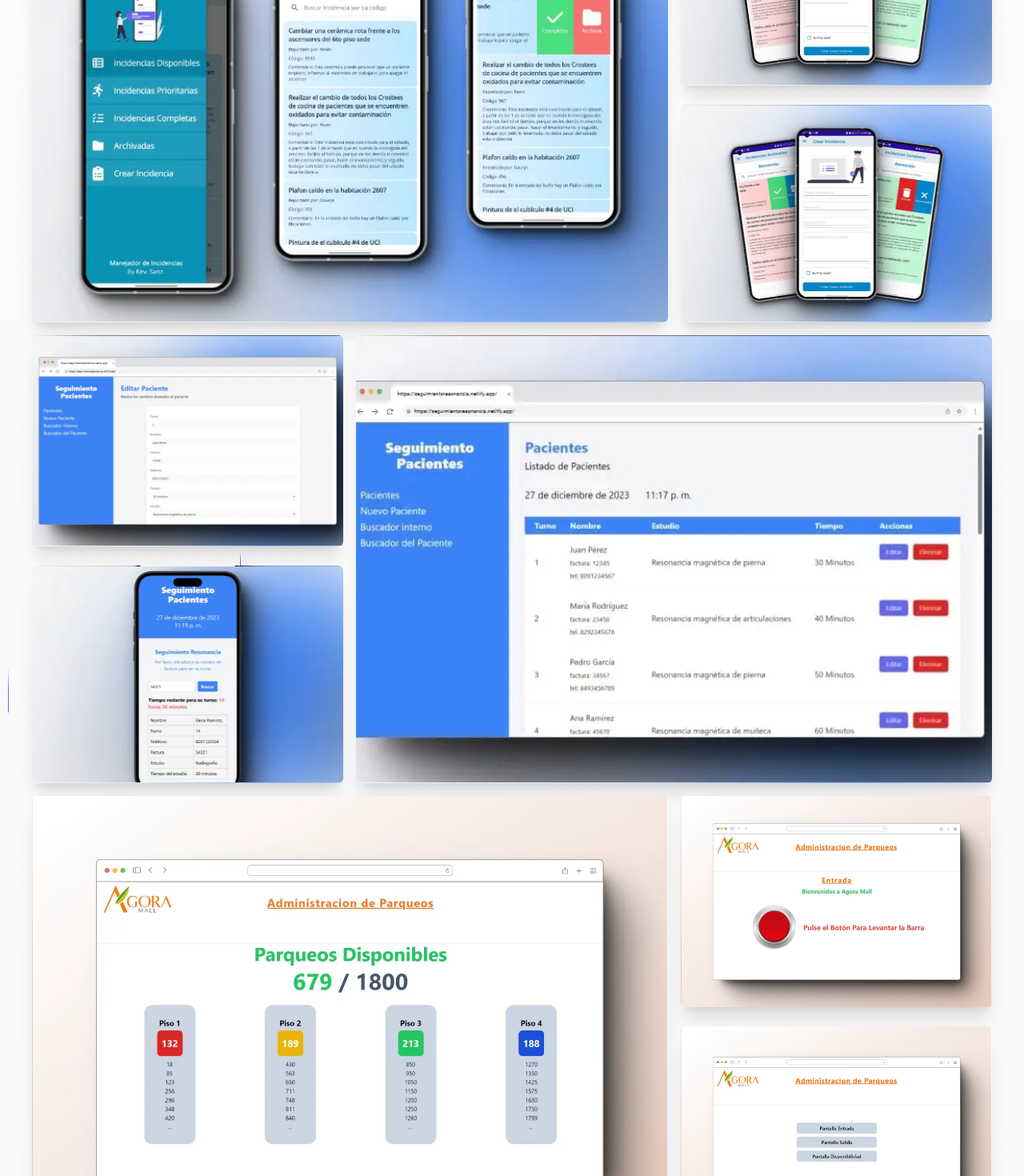
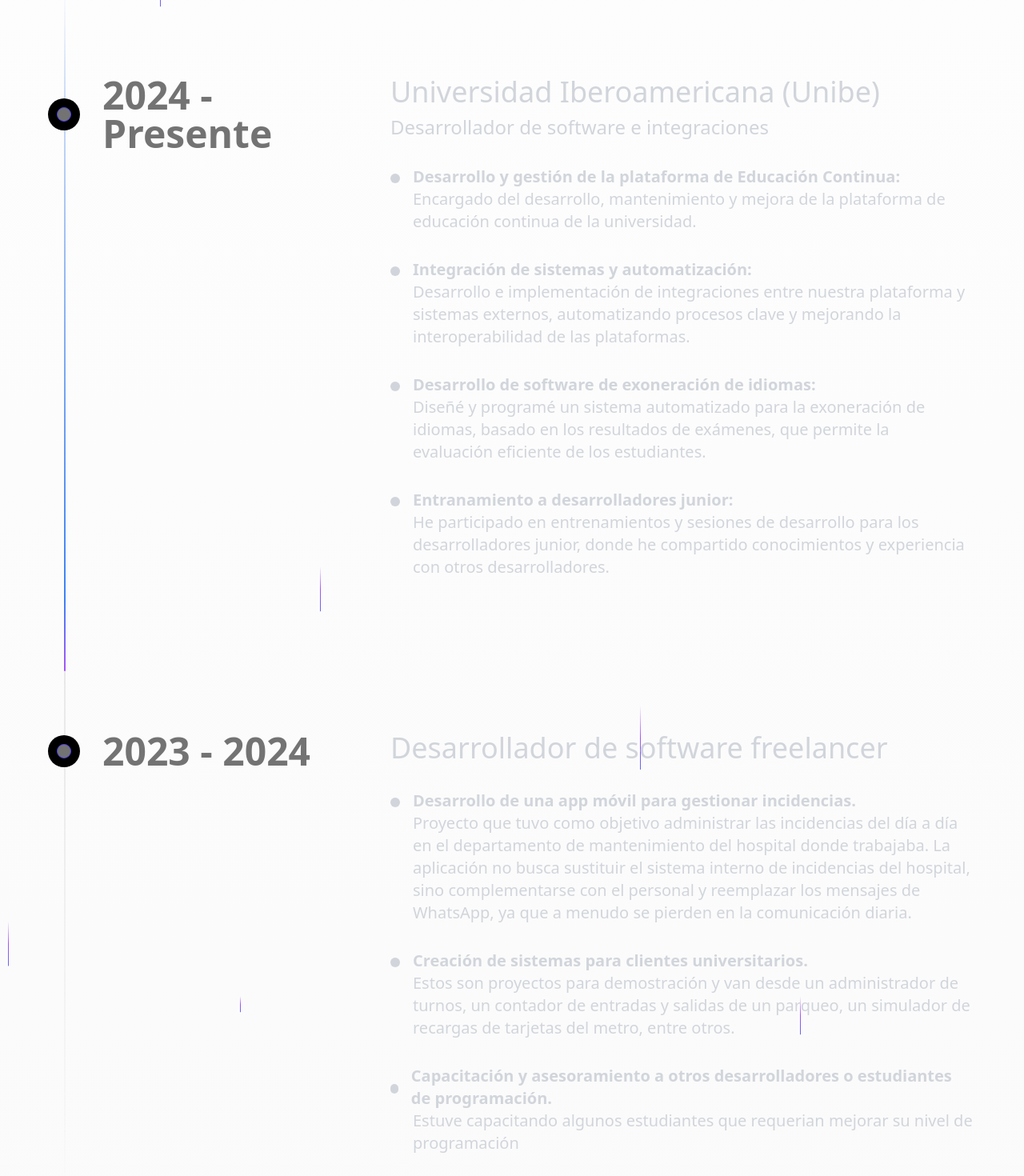
Before and after one commit to LordKevinR/portafolio, a React (Vite) app: page / in a window 1280 px wide. Shown: the part 1320-2790 px from the top of the page at 80% size. Built offline with nearby package versions, Linux system fonts and the light colour scheme.

Commit message:
Experiencia laboral

```diff
--- a/package.json
+++ b/package.json
@@ -13,7 +13,7 @@
     "preview": "vite preview"
   },
   "dependencies": {
-    "@tabler/icons-react": "^3.14.0",
+    "@tabler/icons-react": "^3.15.0",
     "clsx": "^2.1.1",
     "framer-motion": "^11.5.4",
     "gh-pages": "^6.1.1",
--- a/src/App.jsx
+++ b/src/App.jsx
@@ -6,15 +6,19 @@
 import Navbar from "./components/Navbar";
 import Headroom from "react-headroom";
 import { BackgroundBeamsWithCollision } from "./components/ui/background-beams-with-collision";
+import Experiencia from "./components/Experiencia";
 
 function App() {
   return (
     <BackgroundBeamsWithCollision className={"flex flex-col"}>
-      <div className="px-2">
+      <div className="px-2 w-full">
         <Headroom className="z-[15] relative">
           <Navbar />
         </Headroom>
         <Header />
+        <div>
+          <Experiencia />
+        </div>
         <Freelancer />
         <Tecnologias />
         <Contacto />
--- a/src/components/Card.jsx
+++ b/src/components/Card.jsx
@@ -5,7 +5,7 @@
     <div className={`w-full ${width}`}>
       <div
         className={cn(
-          `${height} group w-full cursor-pointer overflow-hidden relative card rounded-md shadow-xl mx-auto flex flex-col justify-end p-4 border border-transparent dark:border-neutral-800`,
+          `${height} group w-full cursor-pointer overflow-hidden relative card rounded-[2rem] shadow-xl mx-auto flex flex-col justify-end p-4 border border-transparent dark:border-neutral-800`,
           "hover:after:content-[''] hover:after:absolute hover:after:inset-0 hover:after:bg-black hover:after:opacity-50",
           "transition-all duration-500"
         )}
--- /dev/null
+++ b/src/components/Experiencia.jsx
@@ -0,0 +1,118 @@
+import { Timeline } from "../components/ui/timeline";
+
+export default function Experiencia() {
+  const data = [
+    {
+      title: "2024 - Presente",
+      content: (
+        <div>
+          <div>
+            <p className="text-gray-300 text-4xl font-normal">
+              Universidad Iberoamericana (Unibe)
+            </p>
+            <p className="text-gray-300 text-2xl mt-2 font-normal mb-8 ">
+              Desarrollador de software e integraciones
+            </p>
+            <div className="text-gray-300 text-xl font-normal mb-8">
+              <strong className="flex items-center gap-4">
+                <div className="bg-gray-300 mt-1 w-3 h-3 rounded-full hidden lg:flex"></div>
+                Desarrollo y gestión de la plataforma de Educación Continua:
+              </strong>
+              <p className="lg:ml-7">
+                Encargado del desarrollo, mantenimiento y mejora de la
+                plataforma de educación continua de la universidad.
+              </p>
+            </div>
+            <div className="text-gray-300 text-xl font-normal mb-8">
+              <strong className="flex items-center gap-4">
+                <div className="bg-gray-300 mt-1 w-3 h-3 rounded-full hidden lg:flex"></div>
+                Integración de sistemas y automatización:
+              </strong>
+              <p className="lg:ml-7">
+                Desarrollo e implementación de integraciones entre nuestra
+                plataforma y sistemas externos, automatizando procesos clave y
+                mejorando la interoperabilidad de las plataformas.
+              </p>
+            </div>
+            <div className="text-gray-300 text-xl font-normal mb-8">
+              <strong className="flex items-center gap-4">
+                <div className="bg-gray-300 mt-1 w-3 h-3 rounded-full hidden lg:flex"></div>
+                Desarrollo de software de exoneración de idiomas:
+              </strong>
+              <p className="lg:ml-7">
+                Diseñé y programé un sistema automatizado para la exoneración de
+                idiomas, basado en los resultados de exámenes, que permite la
+                evaluación eficiente de los estudiantes.
+              </p>
+            </div>
+            <div className="text-gray-300 text-xl font-normal mb-8">
+              <strong className="flex items-center gap-4">
+                <div className="bg-gray-300 mt-1 w-3 h-3 rounded-full hidden lg:flex"></div>
+                Entranamiento a desarrolladores junior:
+              </strong>
+              <p className="lg:ml-7">
+                He participado en entrenamientos y sesiones de desarrollo para
+                los desarrolladores junior, donde he compartido conocimientos y
+                experiencia con otros desarrolladores.
+              </p>
+            </div>
+          </div>
+        </div>
+      ),
+    },
+    {
+      title: "2023 - 2024",
+      content: (
+        <div>
+          <div>
+            <p className="text-gray-300 text-4xl font-normal mb-8 ">
+              Desarrollador de software freelancer
+            </p>
+            <div className="text-gray-300 text-xl font-normal mb-8">
+              <strong className="flex items-center gap-4">
+                <div className="bg-gray-300 mt-1 w-3 h-3 rounded-full hidden lg:flex"></div>
+                Desarrollo de una app móvil para gestionar incidencias.
+              </strong>
+              <p className="lg:ml-7">
+                Proyecto que tuvo como objetivo administrar las incidencias del
+                día a día en el departamento de mantenimiento del hospital donde
+                trabajaba. La aplicación no busca sustituir el sistema interno
+                de incidencias del hospital, sino complementarse con el personal
+                y reemplazar los mensajes de WhatsApp, ya que a menudo se
+                pierden en la comunicación diaria.
+              </p>
+            </div>
+            <div className="text-gray-300 text-xl font-normal mb-8">
+              <strong className="flex items-center gap-4">
+                <div className="bg-gray-300 mt-1 w-3 h-3 rounded-full hidden lg:flex"></div>
+                Creación de sistemas para clientes universitarios.
+              </strong>
+              <p className="lg:ml-7">
+                Estos son proyectos para demostración y van desde un
+                administrador de turnos, un contador de entradas y salidas de un
+                parqueo, un simulador de recargas de tarjetas del metro, entre
+                otros.
+              </p>
+            </div>
+            <div className="text-gray-300 text-xl font-normal mb-8">
+              <strong className="flex items-center gap-4">
+                <div className="bg-gray-300 mt-1 w-3 h-3 rounded-full hidden lg:flex"></div>
+                Capacitación y asesoramiento a otros desarrolladores o
+                estudiantes de programación.
+              </strong>
+              <p className="lg:ml-7">
+                Estuve capacitando algunos estudiantes que requerian mejorar su
+                nivel de programación
+              </p>
+            </div>
+          </div>
+        </div>
+      ),
+    },
+  ];
+  return (
+    <div className="w-full">
+      <Timeline data={data} />
+    </div>
+  );
+}
--- /dev/null
+++ b/src/components/ui/timeline.jsx
@@ -0,0 +1,77 @@
+import { useScroll, useTransform, motion } from "framer-motion";
+import React, { useEffect, useRef, useState } from "react";
+
+export const Timeline = ({ data }) => {
+  const ref = useRef(null);
+  const containerRef = useRef(null);
+  const [height, setHeight] = useState(0);
+
+  useEffect(() => {
+    if (ref.current) {
+      const rect = ref.current.getBoundingClientRect();
+      setHeight(rect.height);
+    }
+  }, [ref]);
+
+  const { scrollYProgress } = useScroll({
+    target: containerRef,
+    offset: ["start 10%", "end 50%"],
+  });
+
+  const heightTransform = useTransform(scrollYProgress, [0, 1], [0, height]);
+  const opacityTransform = useTransform(scrollYProgress, [0, 0.1], [0, 1]);
+
+  return (
+    <div
+      className="w-full bg-transparent font-sans md:px-10"
+      ref={containerRef}
+    >
+      <div className="max-w-7xl mx-auto py-20 px-4 md:px-8 lg:px-10">
+        <h2 className="text-lg md:text-4xl mb-4 text-black dark:text-white max-w-4xl">
+          Experiencia laboral
+        </h2>
+        <p className="text-neutral-700 dark:text-neutral-300 text-sm md:text-base max-w-sm">
+          He estado trabajando en proyectos de software desde hace 2+ años.
+        </p>
+      </div>
+      <div ref={ref} className="relative max-w-7xl mx-auto pb-20">
+        {data.map((item, index) => (
+          <div
+            key={index}
+            className="flex justify-start pt-10 md:pt-40 md:gap-10"
+          >
+            <div className="sticky flex flex-col md:flex-row z-40 items-center top-40 self-start max-w-xs lg:max-w-sm md:w-full">
+              <div className="h-10 absolute left-3 md:left-3 w-10 rounded-full bg-black flex items-center justify-center">
+                <div className="h-4 w-4 rounded-full bg-neutral-500 border border-indigo-600 p-2" />
+              </div>
+              <h3 className="hidden md:block text-xl md:pl-20 md:text-5xl font-bold text-neutral-500 dark:text-neutral-500 ">
+                {item.title}
+              </h3>
+            </div>
+
+            <div className="relative pl-20 pr-4 md:pl-4 w-full">
+              <h3 className="md:hidden block text-2xl mb-4 text-left font-bold text-neutral-500 dark:text-neutral-500">
+                {item.title}
+              </h3>
+              {item.content}{" "}
+            </div>
+          </div>
+        ))}
+        <div
+          style={{
+            height: height + "px",
+          }}
+          className="absolute md:left-8 left-8 top-0 overflow-hidden w-[2px] bg-[linear-gradient(to_bottom,var(--tw-gradient-stops))] from-transparent from-[0%] via-neutral-200 dark:via-neutral-700 to-transparent to-[99%]  [mask-image:linear-gradient(to_bottom,transparent_0%,black_10%,black_90%,transparent_100%)] "
+        >
+          <motion.div
+            style={{
+              height: heightTransform,
+              opacity: opacityTransform,
+            }}
+            className="absolute inset-x-0 top-0  w-[2px] bg-gradient-to-t from-purple-500 via-blue-500 to-transparent from-[0%] via-[10%] rounded-full"
+          />
+        </div>
+      </div>
+    </div>
+  );
+};
```
Also changed, not shown: 1 other file (tests, documents, lock files or other folders).
